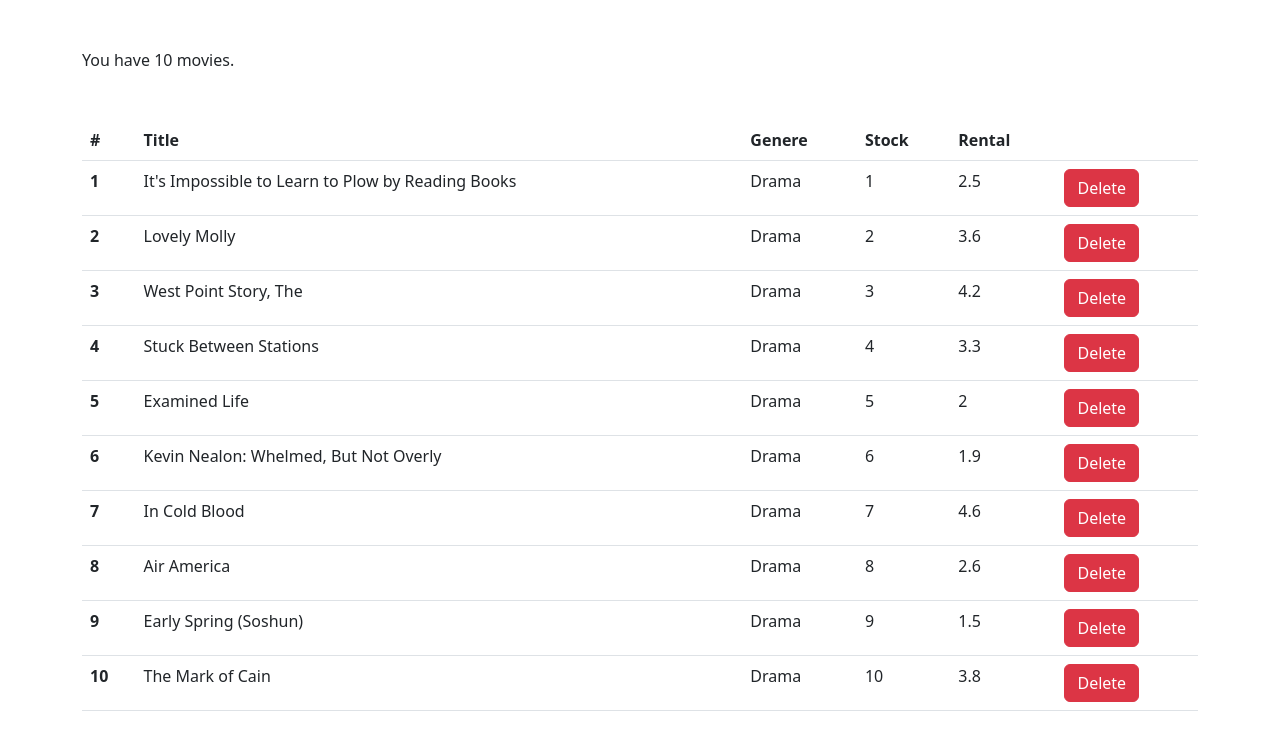
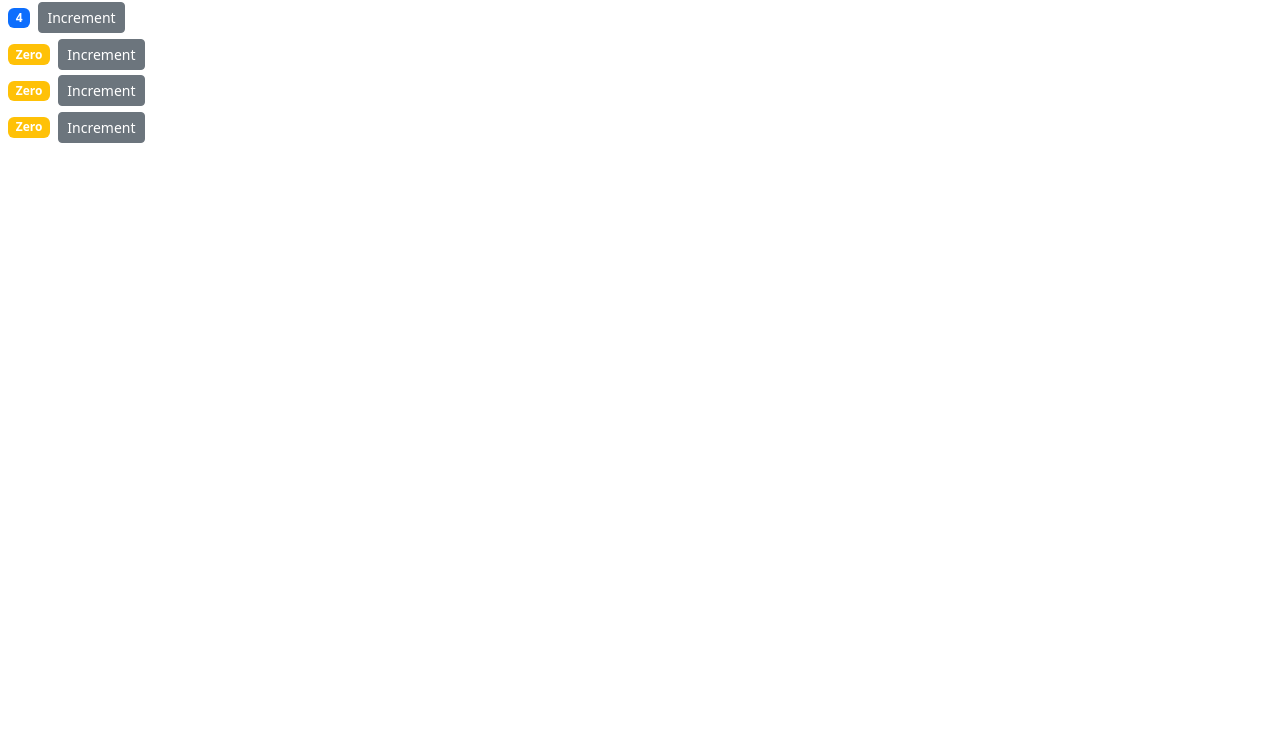
Before and after one commit to pravar1919/react-basics, a React (Create React App) app: page / in a window 1280 px wide. Shown: the top 750 px of the page. Built offline with nearby package versions, Linux system fonts and the light colour scheme.

Commit message:
updated code

```diff
--- a/src/components/counter.jsx
+++ b/src/components/counter.jsx
@@ -2,7 +2,7 @@
 
 class Counter extends Component {
     state = {
-        count : 0,
+        value : this.props.value,
         tags: []
     };
 
@@ -13,8 +13,7 @@
     // }
 
     handleIncrement = (e) => { // 2. get the this using arrow function.
-        console.log("clicked", e)
-        this.setState({count:this.state.count + 1}) // setState to make aware react that the state
+        this.setState({value:this.state.value + 1}) // setState to make aware react that the state
                                                     // has changed and it will update the real dom with
                                                     // virtual dom.
         // obj.method(); -> return reference
@@ -23,8 +22,9 @@
     }
 
     render() {
+        console.log("props", this.props);
         return (
-            <>
+            <div>
                 <span className={this.getBadgeClass()}>{this.formatCount()}</span>
                 <button
                     onClick={() => this.handleIncrement({ id: Math.round(Math.random(100)*100)})}
@@ -32,17 +32,17 @@
                 >
                     Increment
                 </button>
-            </>
+            </div>
         );
 
     }
     getBadgeClass() {
         let classes = "badge m-2 bg-";
-        classes += this.state.count === 0 ? 'warning' : 'primary';
+        classes += this.state.value === 0 ? 'warning' : 'primary';
         return classes;
     }
     formatCount(){
-        const { count } = this.state;
+        const { value: count } = this.state;
         return count === 0 ? 'Zero' : count;
     }
 }
--- /dev/null
+++ b/src/components/counters.jsx
@@ -0,0 +1,25 @@
+import React, { Component } from 'react';
+import Counter from './counter';
+
+
+class Counters extends Component {
+    state = {
+        counters : [
+            {id:1, value:4},
+            {id:2, value:0},
+            {id:3, value:0},
+            {id:4, value:0}
+        ]
+     }
+    render() {
+        return (
+            <div>
+                {this.state.counters.map(counter => (
+                    <Counter key={counter.id} value={counter.value} id={counter.id} />
+                ))}
+            </div>
+        );
+    }
+}
+
+export default Counters;
--- a/src/index.js
+++ b/src/index.js
@@ -5,13 +5,13 @@
 import reportWebVitals from './reportWebVitals';
 import 'bootstrap/dist/css/bootstrap.css';
 import 'font-awesome/css/font-awesome.css';
-// import Counter from './components/counter';
+import Counters from './components/counters';
 
 
 const root = ReactDOM.createRoot(document.getElementById('root'));
 root.render(
   <React.StrictMode>
-    <App />
+    <Counters />
   </React.StrictMode>
 );
 
```
